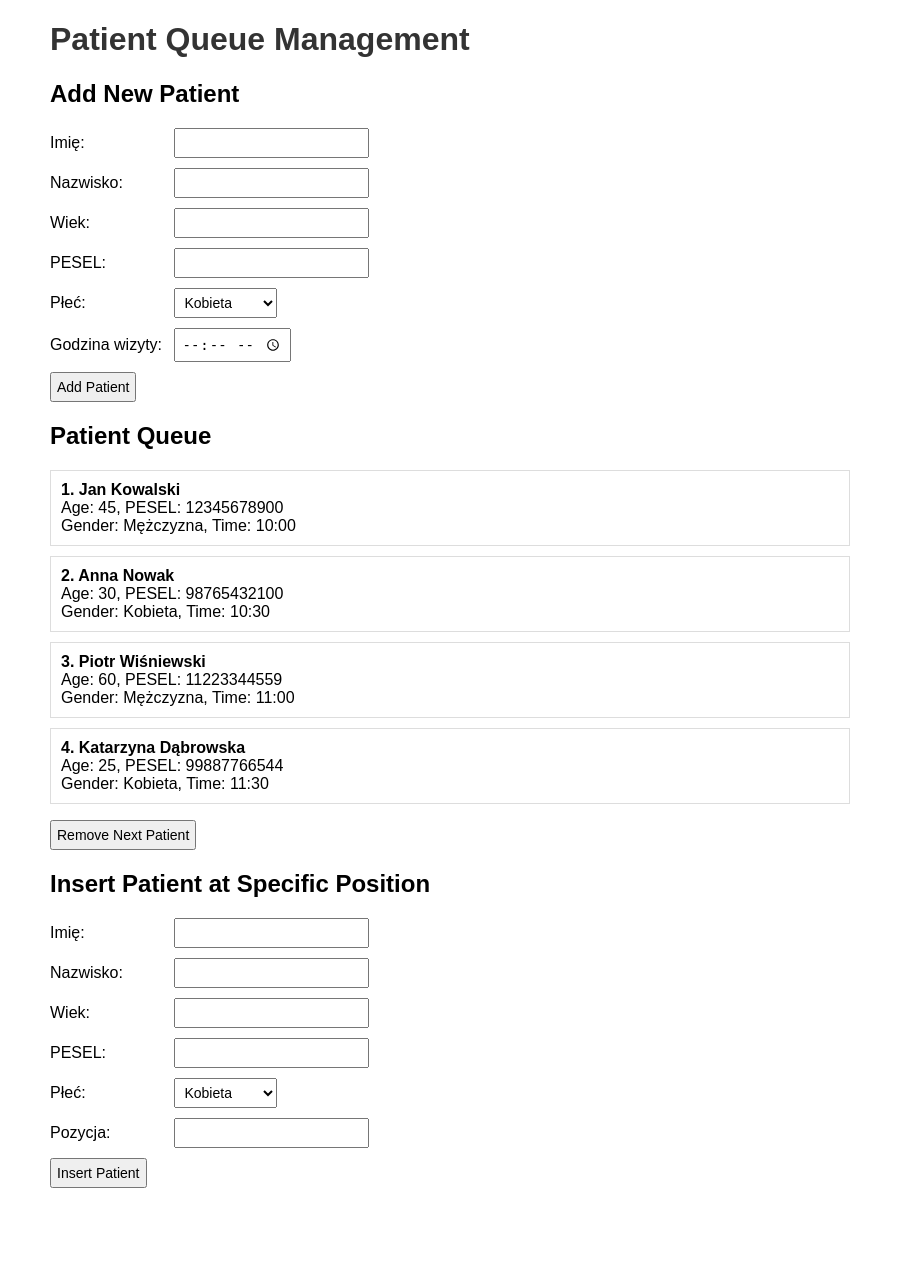
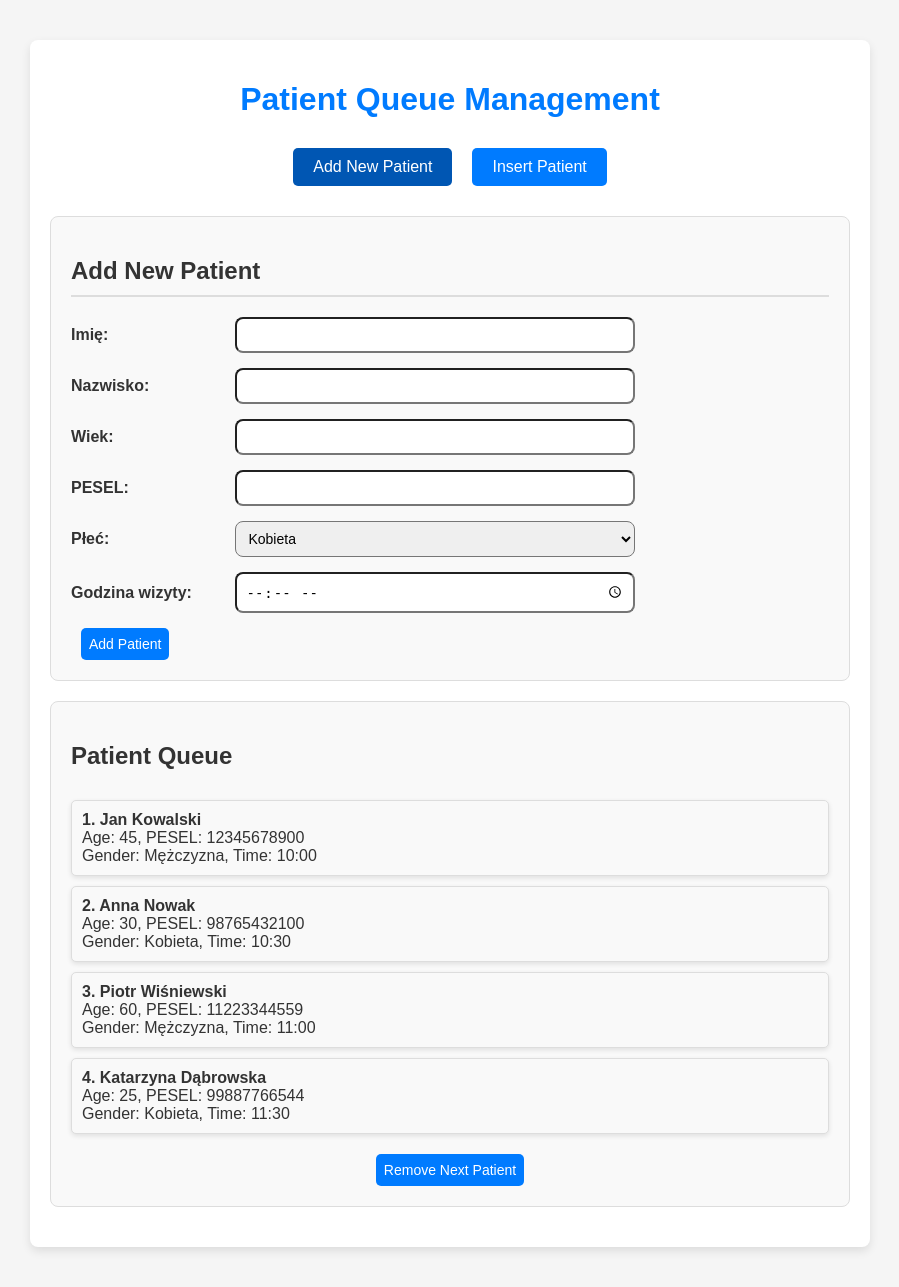
Before and after one commit to NaviteLogger/NFZ-Queue-Simulator, a Flask app: page / in a window 1280 px wide. Shown: the whole page, without its empty margins (190-1089 px from the left). Before the commit the page ends 1188 px from the top, so only its background shows below. Run offline with Flask 3, Linux system fonts and the light colour scheme.

Commit message:
Improved front

```diff
--- a/templates/single_page.html
+++ b/templates/single_page.html
@@ -8,36 +8,81 @@
     <style>
         body {
             font-family: Arial, sans-serif;
-            margin: 20px;
-        }
-
-        h1 {
+            margin: 0;
+            padding: 0;
+            background-color: #f5f5f5;
             color: #333;
         }
 
         .container {
             max-width: 800px;
-            margin: auto;
+            margin: 40px auto;
+            background: white;
+            padding: 20px;
+            border-radius: 8px;
+            box-shadow: 0px 4px 10px rgba(0, 0, 0, 0.1);
+        }
+
+        h1 {
+            color: #007bff;
+            text-align: center;
+            margin-bottom: 30px;
+        }
+
+        h2 {
+            color: #333;
+            margin-bottom: 20px;
+            border-bottom: 2px solid #ddd;
+            padding-bottom: 10px;
         }
 
         form {
+            display: none;
             margin-bottom: 20px;
+            padding: 20px;
+            border: 1px solid #ddd;
+            border-radius: 8px;
+            background-color: #f9f9f9;
+        }
+
+        form.active {
+            display: block;
         }
 
         form div {
-            margin-bottom: 10px;
+            margin-bottom: 15px;
         }
 
         label {
             display: inline-block;
-            width: 120px;
+            width: 150px;
+            font-weight: bold;
         }
 
         input,
         select,
         button {
-            padding: 5px;
+            padding: 8px;
             font-size: 14px;
+            width: calc(100% - 160px);
+            max-width: 400px;
+            box-sizing: border-box;
+            margin-left: 10px;
+            border-radius: 8px;
+        }
+
+        button {
+            width: auto;
+            background-color: #007bff;
+            color: white;
+            border: none;
+            border-radius: 5px;
+            cursor: pointer;
+            transition: background-color 0.3s;
+        }
+
+        button:hover {
+            background-color: #0056b3;
         }
 
         ul {
@@ -49,21 +94,75 @@
             margin: 10px 0;
             padding: 10px;
             border: 1px solid #ddd;
+            border-radius: 5px;
+            background-color: #f9f9f9;
+            box-shadow: 0px 2px 5px rgba(0, 0, 0, 0.1);
         }
 
-        .error,
-        .success {
+        .menu {
+            display: flex;
+            justify-content: center;
+            margin-bottom: 30px;
+        }
+
+        .menu button {
+            padding: 10px 20px;
+            margin: 0 10px;
+            font-size: 16px;
+            background-color: #007bff;
             color: white;
-            padding: 10px;
+            border: none;
+            border-radius: 5px;
+            cursor: pointer;
+            transition: background-color 0.3s;
+        }
+
+        .menu button:hover {
+            background-color: #0056b3;
+        }
+
+        .menu button.active {
+            background-color: #0056b3;
+            cursor: default;
+        }
+
+        .alert {
+            padding: 15px;
+            border-radius: 8px;
             margin-bottom: 20px;
         }
 
         .error {
+            font-size:15px;
+            text-align: center;
             background-color: #f44336;
+            color: white;
+            border-radius: 8px;
         }
 
         .success {
+            font-size:15px;
+            text-align: center;
             background-color: #4caf50;
+            color: white;
+            border-radius: 8px;
+        }
+
+        .queue-container {
+            margin: 20px 0;
+            padding: 20px;
+            border: 1px solid #ddd;
+            border-radius: 8px;
+            background-color: #f9f9f9;
+        }
+
+        .queue-container h2 {
+            border: none;
+        }
+
+        .queue-container button {
+            display: block;
+            margin: 20px auto 0;
         }
     </style>
 </head>
@@ -71,10 +170,17 @@
 <body>
     <div class="container">
         <h1>Patient Queue Management</h1>
+
+
+        <!-- Menu -->
+        <div class="menu">
+            <button id="addMenuButton" class="active" onclick="showForm('addPatientForm')">Add New Patient</button>
+            <button id="insertMenuButton" onclick="showForm('insertPatientForm')">Insert Patient</button>
+        </div>
         <div id="alerts"></div>
-
-        <h2>Add New Patient</h2>
-        <form id="addPatientForm">
+        <!-- Add New Patient Form -->
+        <form id="addPatientForm" class="active">
+            <h2>Add New Patient</h2>
             <div>
                 <label for="name">Imię:</label>
                 <input type="text" id="name" required>
@@ -85,7 +191,7 @@
             </div>
             <div>
                 <label for="age">Wiek:</label>
-                <input type="number" id="age" required>
+                <input type="number" id="age" required min="1">
             </div>
             <div>
                 <label for="pesel">PESEL:</label>
@@ -105,12 +211,9 @@
             <button type="submit">Add Patient</button>
         </form>
 
-        <h2>Patient Queue</h2>
-        <ul id="patientQueue"></ul>
-        <button id="removePatient">Remove Next Patient</button>
-
-        <h2>Insert Patient at Specific Position</h2>
+        <!-- Insert Patient Form -->
         <form id="insertPatientForm">
+            <h2>Insert Patient at Specific Position</h2>
             <div>
                 <label for="insert_name">Imię:</label>
                 <input type="text" id="insert_name" required>
@@ -121,7 +224,7 @@
             </div>
             <div>
                 <label for="insert_age">Wiek:</label>
-                <input type="number" id="insert_age" required>
+                <input type="number" id="insert_age" required min="1">
             </div>
             <div>
                 <label for="insert_pesel">PESEL:</label>
@@ -141,11 +244,33 @@
             <button type="submit">Insert Patient</button>
         </form>
 
+        <!-- Patient Queue -->
+        <div class="queue-container">
+            <h2>Patient Queue</h2>
+            <ul id="patientQueue"></ul>
+            <button id="removePatient">Remove Next Patient</button>
+        </div>
     </div>
 
+    <script>
+        function showForm(formId) {
+            // Ukryj wszystkie formularze
+            document.querySelectorAll("form").forEach(form => form.classList.remove("active"));
 
-    <script>
-        const alerts = document.getElementById("alerts");
+            // Pokaż wybrany formularz
+            document.getElementById(formId).classList.add("active");
+
+            // Deaktywuj wszystkie przyciski w menu
+            document.querySelectorAll(".menu button").forEach(button => button.classList.remove("active"));
+
+            // Aktywuj odpowiedni przycisk w menu
+            if (formId === "addPatientForm") {
+                document.getElementById("addMenuButton").classList.add("active");
+            } else if (formId === "insertPatientForm") {
+                document.getElementById("insertMenuButton").classList.add("active");
+            }
+        }
+         const alerts = document.getElementById("alerts");
         const patientQueue = document.getElementById("patientQueue");
 
         // Display an alert
```
